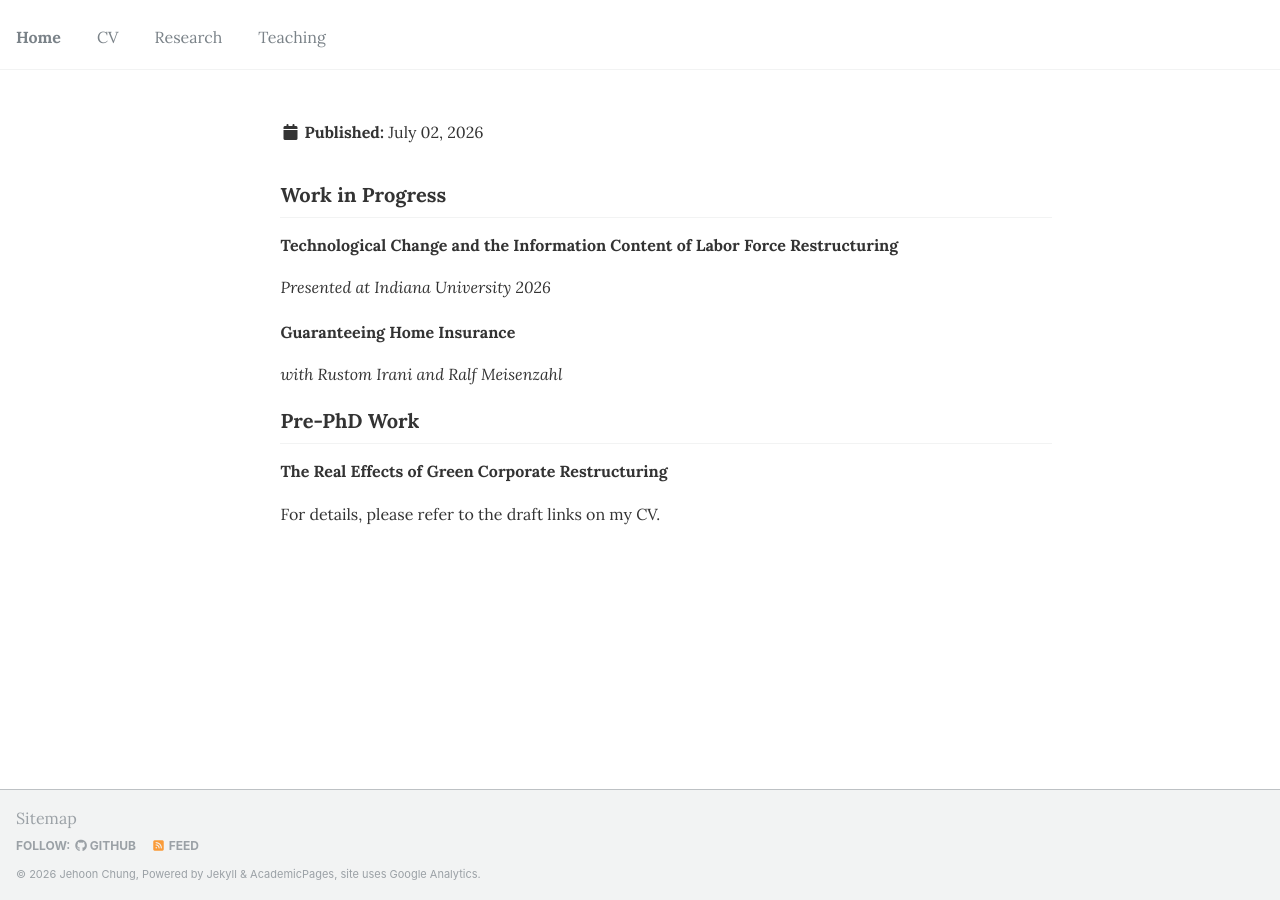
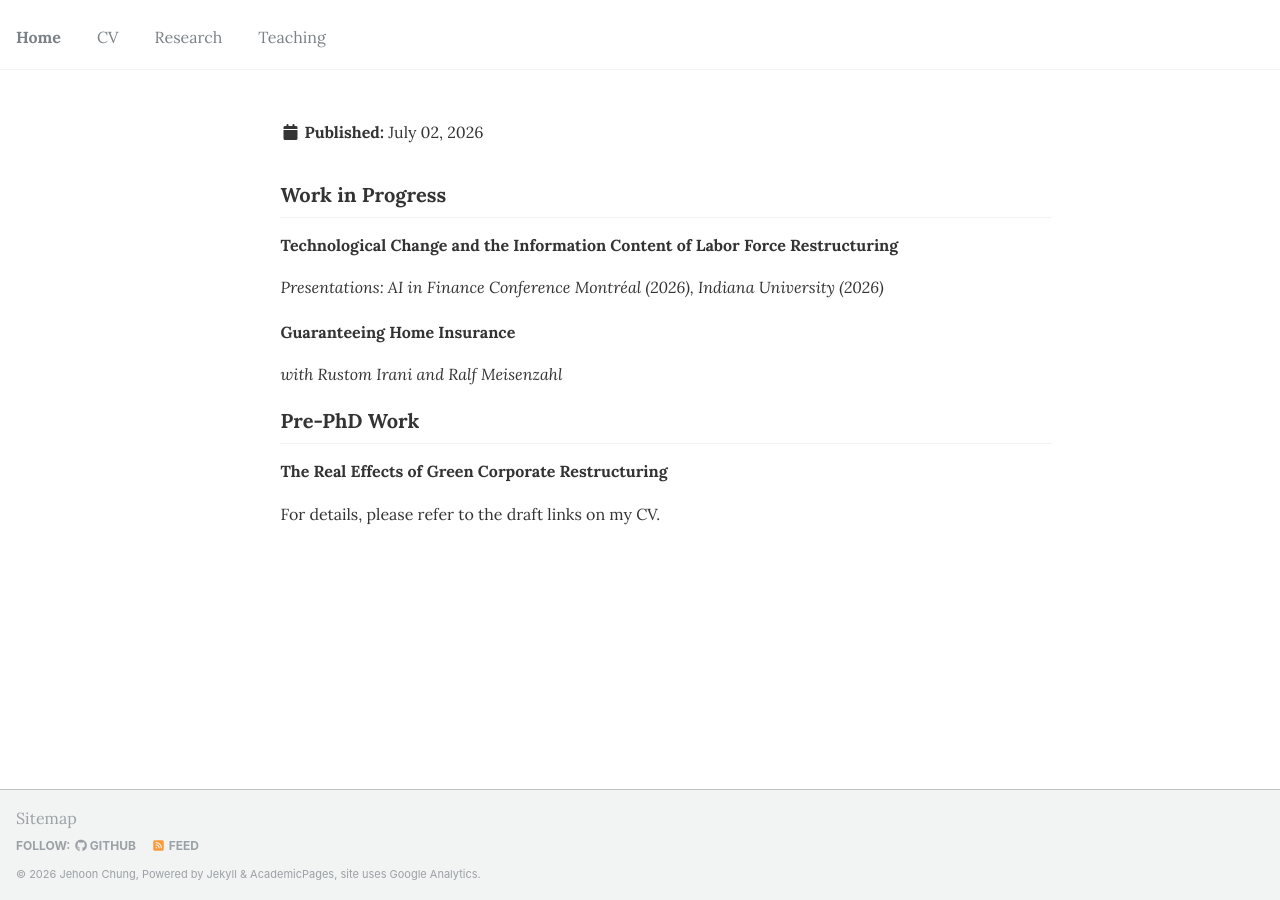
Before and after one commit to JehoonChung/jehoonchung.github.io, a Jekyll site: the page built from _research/research.md, in a window 1280 px wide. Built offline with Jekyll 4.4.1, drawn with Linux system fonts in a browser that asks for light colours.

Commit message:
Update research.md

```diff
--- a/_research/research.md
+++ b/_research/research.md
@@ -9,7 +9,7 @@ permalink: /research/
 ## Work in Progress
 
 ### Technological Change and the Information Content of Labor Force Restructuring
-*Presented at Indiana University 2026*
+*Presentations: AI in Finance Conference Montréal (2026), Indiana University (2026)*
 
 
 ### Guaranteeing Home Insurance
```
